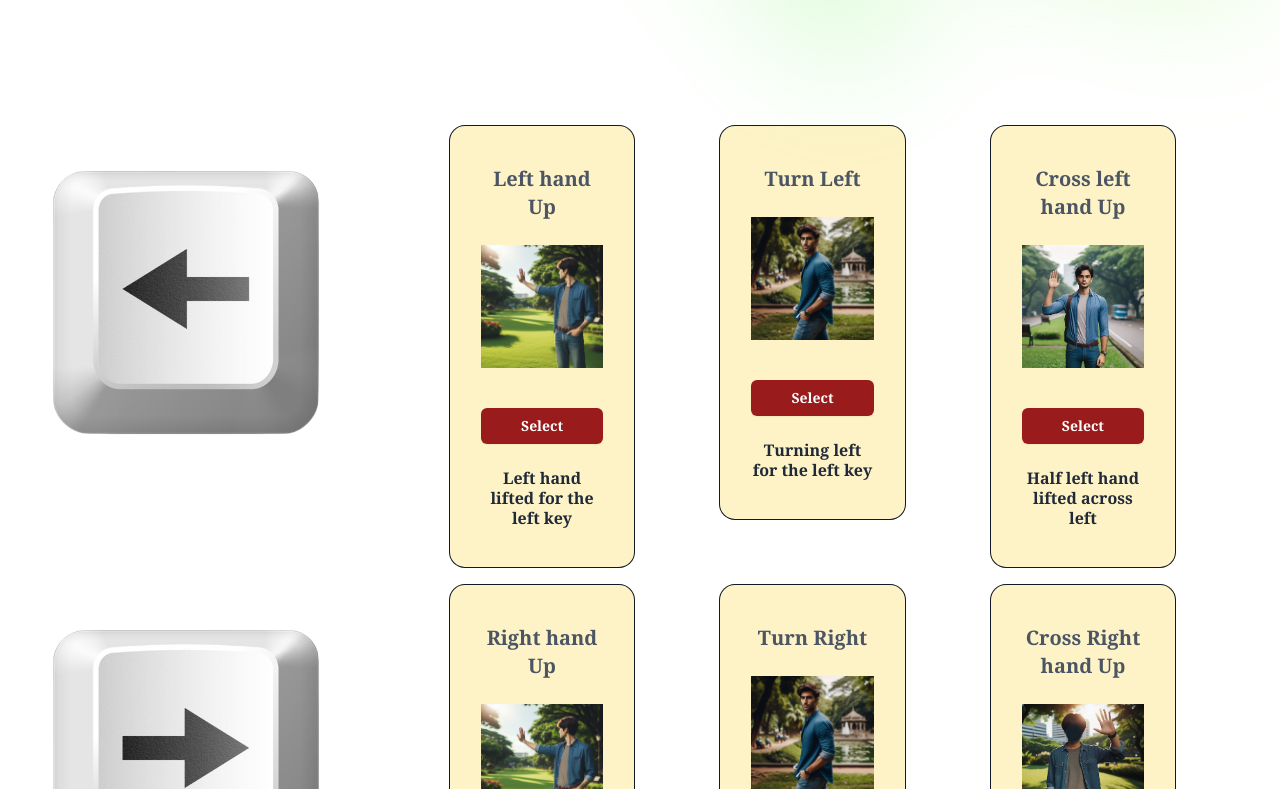
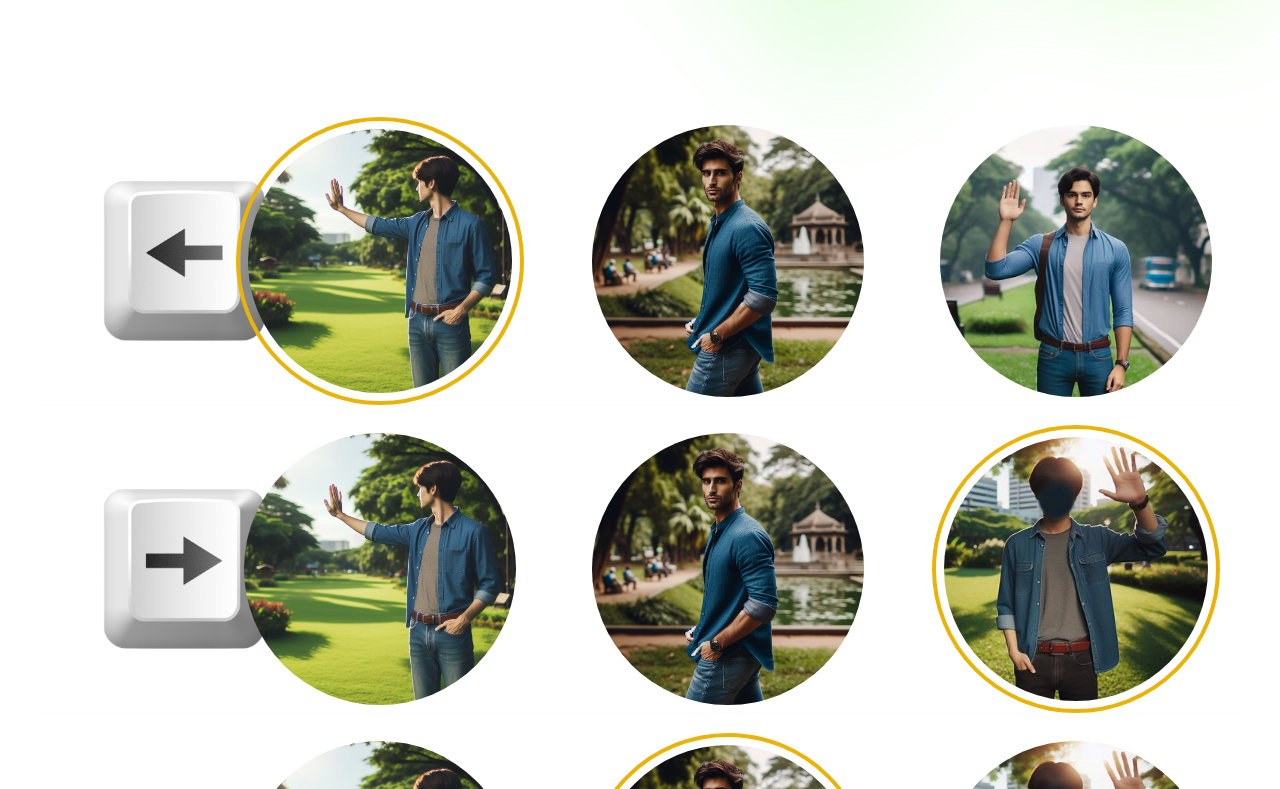
Before and after one commit to sayyedarib/Alpha, a Next.js app in the folder ui/: page / in a window 1280 px wide. Shown: the part 991-1780 px from the top of the page. Built offline with nearby package versions, Linux system fonts and the light colour scheme.

Commit message:
landing-page: Enhance UI, and add logic to select poses.
Signed-off-by: Sayyed Arib Hussain <sayyedaribhussain4321@gmail.com>

```diff
--- a/ui/component/cardsection.js
+++ b/ui/component/cardsection.js
@@ -1,110 +1,149 @@
+import React, { useState } from "react";
 import PoseCard from "./pose_card";
 import Keycard from "./keycard";
-const data = [
+
+// Initial data
+const initialData = [
   {
     key: "left",
-    src:"/images/left_key.png",
+    src: "/images/left_key.png",
     pose: [
       {
         title: "Left hand Up",
         img: "/images/left_hand_up.png",
         desc: "Left hand lifted for the left key",
+        selected: true,
       },
       {
         title: "Turn Left",
         img: "/images/left_moved.png",
         desc: "Turning left for the left key",
+        selected: false,
       },
       {
         title: "Cross left hand Up",
         img: "/images/left_handcrossed.jpeg",
         desc: "Half left hand lifted across left",
+        selected: false,
       },
     ],
   },
   {
-    key:"right",
-    src:"/images/right_key.png",
-    pose:[
+    key: "right",
+    src: "/images/right_key.png",
+    pose: [
       {
         title: "Right hand Up",
         img: "/images/left_hand_up.png",
         desc: "Left hand lifted for the left key",
+        selected: false,
       },
       {
         title: "Turn Right",
         img: "/images/left_moved.png",
         desc: "Turning left for the left key",
+        selected: false,
       },
       {
         title: "Cross Right hand Up",
         img: "/images/rh.jpeg",
         desc: "Half right hand lifted across right",
+        selected: true,
       },
     ],
   },
   {
-    key:"Up",
-    src:"/images/up_key.png",
-    pose:[
+    key: "Up",
+    src: "/images/up_key.png",
+    pose: [
       {
         title: "Right hand Up",
         img: "/images/left_hand_up.png",
         desc: "Left hand lifted for the left key",
+        selected: false,
       },
       {
         title: "Turn Right",
         img: "/images/left_moved.png",
         desc: "Turning left for the left key",
+        selected: true,
       },
       {
         title: "Cross Right hand Up",
         img: "/images/rh.jpeg",
         desc: "Half right hand lifted across right",
+        selected: false,
       },
     ],
   },
   {
-    key:"Sit",
-    src:"/images/down_key.png",
-    pose:[
+    key: "Sit",
+    src: "/images/down_key.png",
+    pose: [
       {
         title: "Right hand Up",
         img: "/images/left_hand_up.png",
         desc: "Left hand lifted for the left key",
+        selected: true,
       },
       {
         title: "Turn Right",
         img: "/images/left_moved.png",
         desc: "Turning left for the left key",
+        selected: false,
       },
       {
         title: "Cross Right hand Up",
         img: "/images/rh.jpeg",
         desc: "Half right hand lifted across right",
+        selected: false,
       },
     ],
-  }
+  },
 ];
 
+const Cardsection = () => {
+  const [data, setData] = useState(initialData);
 
-const Cardsection = () => {
+  const handleClick = (key, title) => {
+    const newData = [...data];
+
+    const keyData = newData.find((item) => item.key === key);
+    keyData.pose.forEach((pose) => {
+      pose.selected = pose.title === title;
+    });
+
+    setData(newData);
+  };
 
   return (
     <div className=" px-10 mx-auto bg-white dark:bg-gray-800 py-8 sm:py-16 flex justify-center items-center">
-          <div className="flex-col">
-            {data.map(({ key,src,pose }) => (
-              <div key={key} className="flex">
-                <Keycard src={src} pose={pose} className='rounded-2xl'/>
-                {pose.map(({title,img,desc}) => (
-                  <div key={title}>
-                    <PoseCard title={title} img={img} desc={desc} />
+      <div>
+        {data.map(({ key, src, pose }) => (
+          <div key={key} className="flex flex-col">
+            <div className="flex items-center">
+
+            <Keycard src={src} pose={pose}/>
+            <div className="flex gap-5">
+
+            {pose.map(({ title, img, desc, selected }) => (
+              <div key={title} onClick={() => handleClick(key, title)}>
+                <PoseCard
+                  title={title}
+                  img={img}
+                  desc={desc}
+                  selected={selected}
+                  />
               </div>
             ))}
+            </div>
+            </div>
+            <hr className="w-full h-5 opacity-10"/>
           </div>
         ))}
       </div>
     </div>
   );
-                }
+};
+
 export default Cardsection;
--- a/ui/component/keycard.js
+++ b/ui/component/keycard.js
@@ -1,11 +1,11 @@
-import React from 'react'
+import React from "react";
 
-const keycard = ({src, alt, title}) => {
+const keycard = ({ src, alt, title }) => {
   return (
     <div>
-   <img className='w-9/12 h-9/12 pt-10'  src={src} alt={alt}/>
+      <img className="w-72 m-14" src={src} alt={alt} />
     </div>
-  )
-}
+  );
+};
 
-export default keycard
+export default keycard;
--- a/ui/component/pose_card.js
+++ b/ui/component/pose_card.js
@@ -1,29 +1,14 @@
 import React from 'react'
 
-const card = ({title,img,desc}) => {
+const Card = ({title, img, desc, selected}) => {
   return (
     <div>
-       <div className="-mt-2 p-2 lg:mt-0 ml-3 lg:w-9/12 lg:max-w-md lg:flex-shrink-0 hover:scale-105 duration-300 ease-in-out">
-            <div className="rounded-2xl bg-amber-100 py-10 text-center ring-1 ring-inset ring-gray-900 lg:flex lg:flex-col lg:justify-center lg:py-10">
-              <div className="mx-auto max-w-xs px-8">
-                <p className=" font-bold text-xl text-gray-600">{title}</p>
-                <p className="mt-6 flex items-baseline justify-center gap-x-2">
-                 <img src={img} alt={title}/>
-                </p>
-                <a
-                  href="#"
-                  className="mt-10 block w-full rounded-md bg-red-800 px-3 py-2 text-center text-sm font-semibold text-white shadow-sm hover:bg-rose-700 focus-visible:outline focus-visible:outline-2 focus-visible:outline-offset-2 focus-visible:outline-indigo-600"
-                >
-                  Select
-                </a>
-                <p className="mt-6 leading-5 text-gray-800 font-bold">
-                  {desc}
-                </p>
-              </div>
-            </div>
-          </div>
+       <div className="w-72 mx-5 duration-300 ease-in-out cursor-pointer">
+          <img className={`rounded-full p-2 hover:p-0 hover:border-8 hover:border-yellow-200 ${selected ? 'border-4 border-yellow-500' : ''}`} src={img} alt={title}/>
+          {/* TODO: Add description of pose. */}
+       </div>
     </div>
   )
 }
 
-export default card
+export default Card
```
Lines whose indentation alone changed are shown as unchanged.
